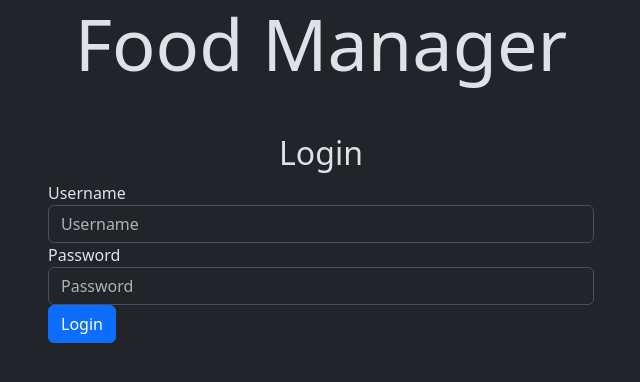
After one commit to celiendonze/food-manager, a FastAPI app: page /login in a window 1280 px wide. The commit adds this page. Shown: the top 382 px of the page, without its empty margins (319-959 px from the left). Run offline with FastAPI, Linux system fonts and the light colour scheme; parts of the project's set-up code (start-up, migrations or seed data) failed here and were passed over.

Commit message:
working multi users

```diff
--- a/app/main.py
+++ b/app/main.py
@@ -1,43 +1,51 @@
 """FastAPI app root."""
 
+import hashlib
 import os
-from datetime import datetime, timedelta, timezone
 from typing import Annotated
 
-import jwt
 from dotenv import load_dotenv
-from fastapi import Depends, FastAPI, HTTPException, Path, Request, status
-from fastapi.responses import HTMLResponse
-from fastapi.security import OAuth2PasswordBearer, OAuth2PasswordRequestForm
+from fastapi import Depends, FastAPI, Path, Request
+from fastapi.responses import HTMLResponse, JSONResponse, RedirectResponse
+from fastapi.security import OAuth2PasswordRequestForm
 from fastapi.staticfiles import StaticFiles
 from fastapi.templating import Jinja2Templates
-
-# from fastapi_login import LoginManager
-from passlib.context import CryptContext
+from fastapi_login import LoginManager
+from loguru import logger
 from pydantic import BaseModel, Field
 from sqlalchemy.orm import Session
 
 from food_manager.api import Api
 from food_manager.db import SessionLocal
 from food_manager.schema.food_item import FoodItem
-from food_manager.schema.token import Token, TokenData
-from food_manager.schema.user import User
+
+
+class NotAuthenticatedException(Exception):
+    """Not authenticated exception."""
+
 
 load_dotenv(override=True)
 
 SECRET_KEY = os.getenv("SECRET_KEY")
-ALGORITHM = "HS256"
-ACCESS_TOKEN_EXPIRE_MINUTES = 30
-
-pwd_context = CryptContext(schemes=["bcrypt"], deprecated="auto")
 
 app = FastAPI()
 app.mount("/static", StaticFiles(directory="./app/static"), name="static")
 templates = Jinja2Templates(directory="./app/templates")
 
-oauth2_scheme = OAuth2PasswordBearer(tokenUrl="token")
+manager = LoginManager(
+    SECRET_KEY,
+    "/login",
+    use_cookie=True,
+    not_authenticated_exception=NotAuthenticatedException,
+)
 
-# manager = LoginManager(SECRET_KEY, "/login")
+
+def exc_handler(request, exc):
+    """Handle exceptions for not logged in users."""
+    return RedirectResponse(url="/login")
+
+
+app.add_exception_handler(NotAuthenticatedException, exc_handler)
 
 
 def get_session():
@@ -49,156 +57,110 @@ def get_session():
         db.close()
 
 
-# Create a test user
+# Create a few test users
 with SessionLocal() as session:
     api = Api(session=session)
-    api.create_user(username="test", password="test")
+    try:
+        api.create_user(username="test1", password="test1")
+        api.create_user(username="test2", password="test2")
+        api.create_user(username="test3", password="test3")
+    except ValueError:
+        pass  # user already exists, ignore
+logger.debug("Test user created.")
 
 
-def verify_password(plain_password: str | bytes, hashed_password: str | bytes):
-    """Verify a password.
-
-    Args:
-        plain_password (str | bytes): The plain password.
-        hashed_password (str | bytes): The hashed password.
-    """
-    return pwd_context.verify(plain_password, hashed_password)
+@manager.user_loader()
+def load_user(username: str) -> str:
+    """Load a user."""
+    with SessionLocal() as session:
+        api = Api(session=session)
+        user = api.get_user_by_username(username=username)
+        return str(user.username)
 
 
-def get_password_hash(password):
-    """Get a password hash."""
-    return pwd_context.hash(password)
+@app.post("/login")
+async def login(
+    data: OAuth2PasswordRequestForm = Depends(),
+    session: Session = Depends(get_session),
+):
+    """Login endpoint."""
+    username = data.username
+    password = data.password
+    logger.debug(f"Login attempt for user {username}.")
+    api = Api(session=session)
+    hashed_password = hashlib.sha512(password.encode()).hexdigest()
+    user = api.get_user_by_username(username=username)
+    if user is None or user.hashed_password != hashed_password:
+        return {"message": "Invalid credentials"}
 
+    access_token = manager.create_access_token(data=dict(sub=user.username))
+    # response is the token and a redirect to the root
+    # response = RedirectResponse(url="/", status_code=status.HTTP_302_FOUND)
+    response = JSONResponse(
+        content={"message": "Login successful!", "token": access_token}
+    )
+    manager.set_cookie(response=response, token=access_token)
 
-def authenticate_user(username: str, password: str):
-    """Authenticate a user."""
-    api = Api(session=SessionLocal())
-    user = api.get_user_by_username(username=username)
-    if not user:
-        return False
-    if not verify_password(password, user.hashed_password):
-        return False
-    return user
-
-
-def create_access_token(data: dict, expires_delta: timedelta | None = None) -> str:
-    """Create an access token.
-
-    Args:
-        data (dict): The data to encode.
-        expires_delta (timedelta | None): The expiration delta.
-
-    Returns:
-        str: The encoded JWT token.
-    """
-    to_encode = data.copy()
-    if expires_delta:
-        expire = datetime.now(timezone.utc) + expires_delta
-    else:
-        expire = datetime.now(timezone.utc) + timedelta(minutes=15)
-    to_encode.update({"exp": expire})
-    encoded_jwt = jwt.encode(to_encode, SECRET_KEY, algorithm=ALGORITHM)
-    return encoded_jwt
-
-
-async def get_current_user(
-    token: Annotated[str, Depends(oauth2_scheme)],
-    session: Session = Depends(get_session),
-) -> User:
-    """Get the current user."""
-    credentials_exception = HTTPException(
-        status_code=status.HTTP_401_UNAUTHORIZED,
-        detail="Could not validate credentials",
-        headers={"WWW-Authenticate": "Bearer"},
-    )
-    try:
-        payload: dict = jwt.decode(token, SECRET_KEY, algorithms=[ALGORITHM])
-        username: str = payload.get("sub")
-        if username is None:
-            raise credentials_exception
-        token_data = TokenData(username=username)
-    except jwt.InvalidTokenError:
-        raise credentials_exception
-    user = Api(session=session).get_user_by_username(username=token_data.username)
-    if user is None:
-        raise credentials_exception
-    return user
-
-
-async def get_current_active_user(
-    current_user: Annotated[User, Depends(get_current_user)],
-) -> User:
-    """Get the current active user."""
-    # if current_user.disabled:
-    #     raise HTTPException(status_code=400, detail="Inactive user")
-    return current_user
+    return response
 
 
 @app.get("/login", response_class=HTMLResponse)
-async def login(request: Request):
+async def login_page(request: Request):
     """Login endpoint."""
     return templates.TemplateResponse("login.html", {"request": request})
 
 
-@app.post("/token")
-async def login_for_access_token(
-    form_data: Annotated[OAuth2PasswordRequestForm, Depends()],
-) -> Token:
-    """Login for access token endpoint."""
-    user = authenticate_user(form_data.username, form_data.password)
-    if not user:
-        raise HTTPException(
-            status_code=status.HTTP_401_UNAUTHORIZED,
-            detail="Incorrect username or password",
-            headers={"WWW-Authenticate": "Bearer"},
-        )
-    access_token_expires = timedelta(minutes=ACCESS_TOKEN_EXPIRE_MINUTES)
-    access_token = create_access_token(
-        data={"sub": user.username}, expires_delta=access_token_expires
-    )
-    return Token(access_token=access_token, token_type="bearer")
-
-
-@app.get("/users/me")
-async def read_users_me(
-    current_user: Annotated[User, Depends(get_current_active_user)],
-):
-    """Read the current user."""
-    return current_user
+@app.get("/logout")
+async def logout():
+    """Logout endpoint."""
+    response = RedirectResponse(url="/login")
+    # delete the cookie
+    manager.set_cookie(response=response, token="")
+    return response
 
 
 @app.get("/", response_class=HTMLResponse)
 async def root(
-    token: Annotated[str, Depends(oauth2_scheme)],
+    request: Request,
+    username=Depends(manager),
     session: Session = Depends(get_session),
 ):
     """Root endpoint. display simple frontend."""
-    all_food_items = await get_food_items(session=session)
+    api = Api(session=session)
+    api.set_current_user(username=username)
+    all_food_items = await get_food_items(username=username, session=session)
     for food_item in all_food_items:
         food_item["date_added"] = food_item["date_added"].split(" ")[0]
-    return templates.TemplateResponse("index.html", {"all_food_items": all_food_items})
+    return templates.TemplateResponse(
+        name="index.html",
+        context={
+            "request": request,
+            "username": username,
+            "all_food_items": all_food_items,
+        },
+    )
 
 
 @app.get("/food_items")
 async def get_food_items(
-    token: Annotated[str, Depends(oauth2_scheme)],
+    username=Depends(manager),
     session: Session = Depends(get_session),
 ) -> list[FoodItem]:
     """Get food items."""
     api = Api(session=session)
+    api.set_current_user(username=username)
     return api.get_all_food_items().to_dict(orient="records")
 
 
 @app.get("/food_item/{id}")
 async def get_food_items_by_id(
-    token: Annotated[str, Depends(oauth2_scheme)],
     id: int,
+    username=Depends(manager),
     session: Session = Depends(get_session),
 ) -> FoodItem:
     """Get food items."""
-    user = await get_current_user(token=token, session=session)
     api = Api(session=session)
-    api.set_current_user(username=user.username)
+    api.set_current_user(username=username)
     return api.get_food_item_by_id(id=id)
 
 
@@ -211,42 +173,39 @@ class FoodItemRequest(BaseModel):
 
 @app.post("/food_item")
 async def add_food_item(
-    token: Annotated[str, Depends(oauth2_scheme)],
     food_item: FoodItemRequest,
+    username=Depends(manager),
     session: Session = Depends(get_session),
 ):
     """Add a food item."""
-    user = await get_current_user(token=token, session=session)
     api = Api(session=session)
-    api.set_current_user(username=user.username)
+    api.set_current_user(username=username)
     new_food_item = api.add_food_item(name=food_item.name, quantity=food_item.quantity)
     return {"message": "Food item added successfully!", "food_item": new_food_item}
 
 
 @app.put("/food_item/{id}/{quantity}")
 async def update_food_item_quantity(
-    token: Annotated[str, Depends(oauth2_scheme)],
     id: int,
     quantity: Annotated[int, Path(title="The new quantity.", gt=0)],
+    username=Depends(manager),
     session: Session = Depends(get_session),
 ):
     """Update a food item."""
-    user = await get_current_user(token=token, session=session)
     api = Api(session=session)
-    api.set_current_user(username=user.username)
+    api.set_current_user(username=username)
     food_item = api.update_food_item_quantity(id=id, quantity=quantity)
     return {"message": "Food item updated successfully!", "food_item": food_item}
 
 
 @app.delete("/food_item/{id}")
 async def remove_food_item_by_id(
-    token: Annotated[str, Depends(oauth2_scheme)],
     id: int,
+    username=Depends(manager),
     session: Session = Depends(get_session),
 ):
     """Remove a food item by id."""
-    user = await get_current_user(token=token, session=session)
     api = Api(session=session)
-    api.set_current_user(username=user.username)
+    api.set_current_user(username=username)
     food_item = api.remove_food_item_by_id(id=id)
     return {"message": "Food item removed successfully!", "food_item": food_item}
--- a/app/templates/index.html
+++ b/app/templates/index.html
@@ -8,6 +8,10 @@
 </head>
 
 <body data-bs-theme="dark">
+    <header class="d-flex justify-content-end align-items-center p-3 bg-dark text-white">
+        <span class="me-3">{{ username }}</span>
+        <a href="/logout" class="btn btn-danger">Logout</a>
+    </header>
     <div class="container">
         <div class="row justify-content-center">
             <div class="col">
--- /dev/null
+++ b/app/templates/login.html
@@ -0,0 +1,55 @@
+<!DOCTYPE html>
+<html lang="en">
+
+<head>
+    <meta charset="UTF-8">
+    <meta name="viewport" content="width=device-width, initial-scale=1.0">
+    <title>Login</title>
+    <link rel="stylesheet" href="https://cdn.jsdelivr.net/npm/bootstrap@5.3.2/dist/css/bootstrap.min.css"
+        integrity="sha384-T3c6CoIi6uLrA9TneNEoa7RxnatzjcDSCmG1MXxSR1GAsXEV/Dwwykc2MPK8M2HN" crossorigin="anonymous">
+</head>
+
+<body data-bs-theme="dark">
+    <div class="container">
+        <div class="row justify-content-center">
+            <div class="col-md-6">
+                <h1 class="display-2 text-center">Food Manager</h1>
+                <h2 class="text-center mt-5">Login</h2>
+                <form>
+                    <div class="form-group">
+                        <label for="username">Username</label>
+                        <input type="text" class="form-control" id="username" name="username" placeholder="Username">
+                    </div>
+                    <div class="form-group">
+                        <label for="password">Password</label>
+                        <input type="password" class="form-control" id="password" name="password"
+                            placeholder="Password">
+                    </div>
+                    <button id="login_button" type="submit" class="btn btn-primary btn-block">Login</button>
+                </form>
+            </div>
+        </div>
+    </div>
+    <script src="https://cdn.jsdelivr.net/npm/bootstrap@5.3.2/dist/js/bootstrap.bundle.min.js"
+        integrity="sha384-C6RzsynM9kWDrMNeT87bh95OGNyZPhcTNXj1NW7RuBCsyN/o0jlpcV8Qyq46cDfL"
+        crossorigin="anonymous"></script>
+    <script>
+        document.getElementById('login_button').addEventListener('click', function (event) {
+            event.preventDefault();
+            var username = document.getElementById('username').value;
+            var password = document.getElementById('password').value;
+            let formData = new FormData();
+            formData.append('username', username);
+            formData.append('password', password);
+            fetch(window.location.href, {
+                method: 'POST',
+                body: formData
+            }).then()
+                .then(data => {
+                    window.location.href = '/';
+                });
+        });
+    </script>
+</body>
+
+</html>
```
Also changed, not shown: src/food_manager/api.py (+14 -13 lines), src/food_manager/db/models.py (added, +28 -0 lines), src/food_manager/schema/user.py (added, +14 -0 lines), 1 other file.
